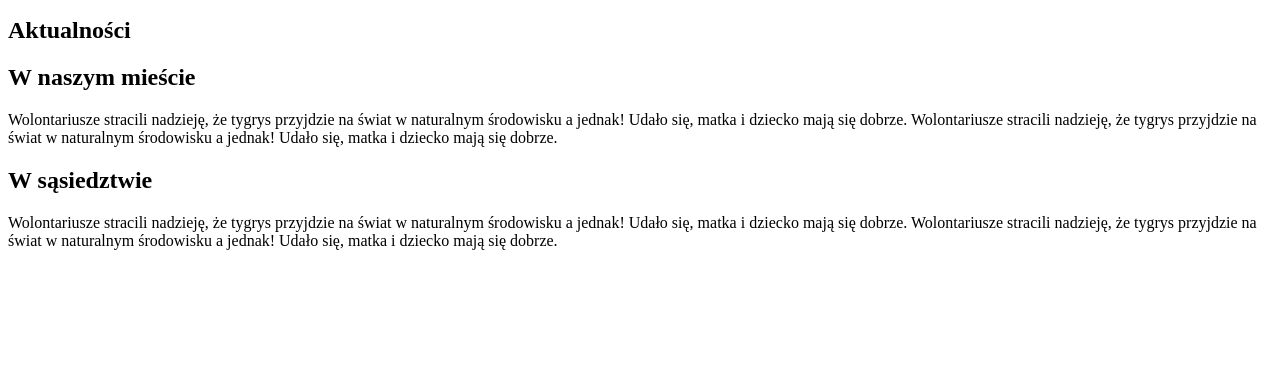
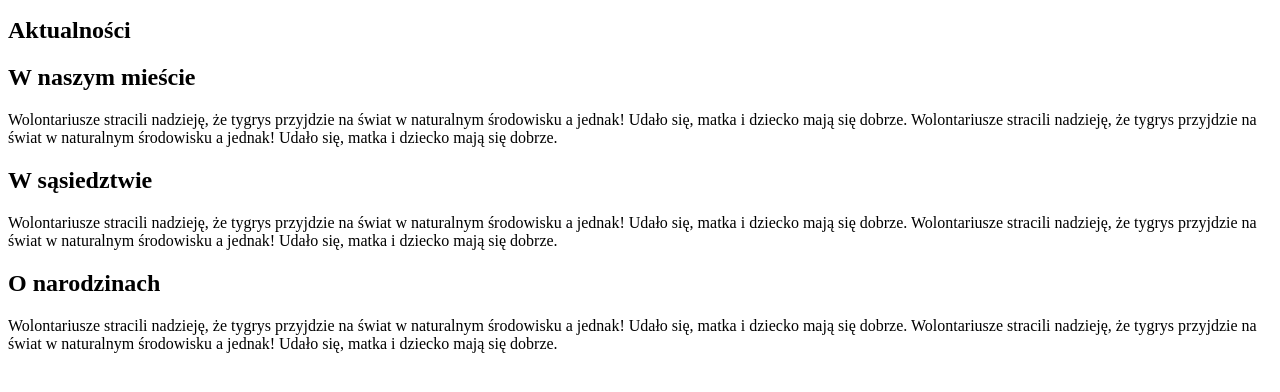
Before and after one commit to Monte-Edu-Project/marta-monte, a plain HTML site: page main.html in a window 1280 px wide. Shown: the part 114-506 px from the top of the page. Drawn offline with Linux system fonts and the light colour scheme.

Commit message:
Update main.html

```diff
--- a/main.html
+++ b/main.html
@@ -28,6 +28,12 @@
           a jednak! Udało się, matka i dziecko mają się dobrze. Wolontariusze stracili nadzieję, że tygrys przyjdzie na świat w naturalnym środowisku
           a jednak! Udało się, matka i dziecko mają się dobrze.
       </p>
+
+      <h2>O narodzinach</h2>
+      <p>Wolontariusze stracili nadzieję, że tygrys przyjdzie na świat w naturalnym środowisku
+        a jednak! Udało się, matka i dziecko mają się dobrze. Wolontariusze stracili nadzieję, że tygrys przyjdzie na świat w naturalnym środowisku
+        a jednak! Udało się, matka i dziecko mają się dobrze.
+    </p>
     <section>
 	</body>
 </html>
```
